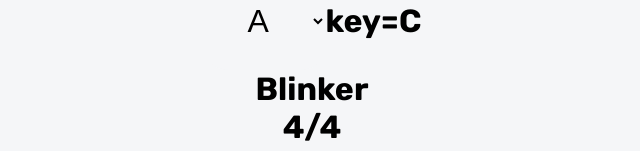
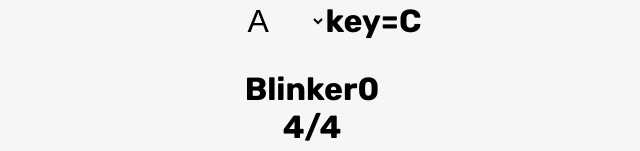
Before and after one commit to MichaelAbe/flowy, a React (Create React App) app: page / in a window 1280 px wide. Shown: the part 574-725 px from the top of the page, without its empty margins (328-968 px from the left). Built offline with nearby package versions, Linux system fonts and the light colour scheme; a web font is replaced by a local one.

Commit message:
working on blinking function

```diff
--- a/src/Components/Blinker.js
+++ b/src/Components/Blinker.js
@@ -4,12 +4,17 @@ import { useState } from 'react'
 export default function Blinker() {
 
     const [blink, useBlink] = useState(false)
+    const [counter, useCounter] = useState(0)
 
+    const blinking = () => {
+        setBlink(blink + 1)
+    }
     return (
 
 
-        <div>
+        <div className='blinker'>
             Blinker
+            {counter}
         </div>
     )
 }
```
